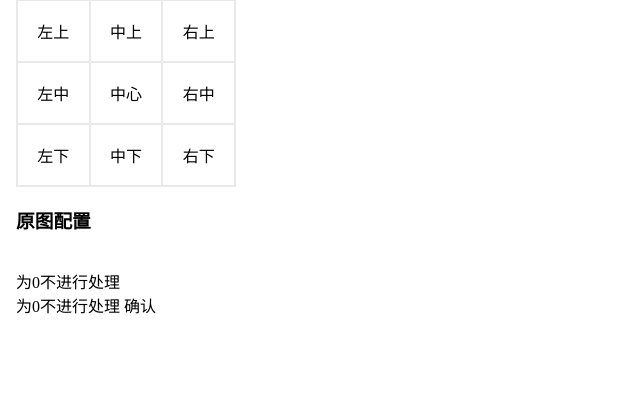
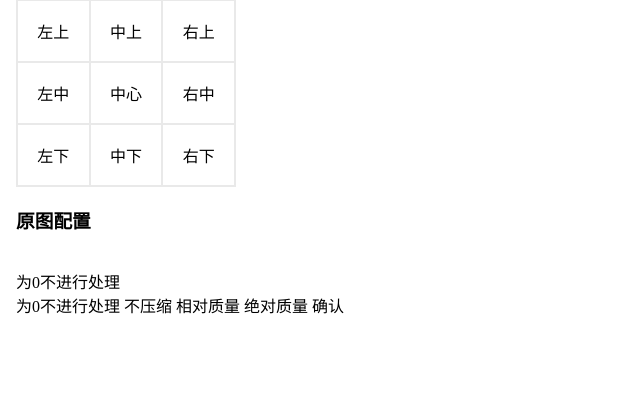
Before and after one commit to ztbcms/ztbcms-AliyunOss, a PHP site: page /Style/styleDetails.php in a window 1280 px wide. Shown: the part 306-712 px from the top of the page, without its empty margins (0-640 px from the left). Run offline with PHP 8.4, Linux system fonts and the light colour scheme.

Commit message:
#new 新增图片质量的压缩功能

```diff
--- a/Install/AliyunOss.sql
+++ b/Install/AliyunOss.sql
@@ -35,6 +35,8 @@
   `is_display` int(1) UNSIGNED NULL DEFAULT NULL,
   `is_delete` int(1) UNSIGNED NULL DEFAULT NULL,
   `listorder` int(20) UNSIGNED NULL DEFAULT NULL,
+  `quality` int(1) UNSIGNED NULL DEFAULT 0 COMMENT '图片质量  0不压缩 1相对质量  2未绝对质量  ',
+  `quality_num` int(3) UNSIGNED NULL DEFAULT 100 COMMENT '质量百分比',
   PRIMARY KEY (`id`) USING BTREE
 ) ENGINE = MyISAM AUTO_INCREMENT = 1 CHARACTER SET = utf8 COLLATE = utf8_general_ci ROW_FORMAT = Dynamic;
 
--- a/Service/SettingService.class.php
+++ b/Service/SettingService.class.php
@@ -50,7 +50,7 @@
 
         $id = $AliyunOssConfModel->getField('id');
         $AliyunOssConfModel->where(['id'=>$id])->save($content);
-        cache('aliyunOssConf','');
+        cache('aliyunOssConf',[]);
         return self::createReturn(true,'','操作成功');
     }
 
--- a/Service/StyleService.class.php
+++ b/Service/StyleService.class.php
@@ -31,7 +31,7 @@
         } else {
             $id = $AliyunOssStyleModel->add($content);
         }
-        session('aliyunOssStyle_'.$id,'');
+        session('aliyunOssStyle_'.$id,[]);
         return self::createReturn(true,[
             'id'=>$id
         ],'操作成功');
--- a/View/Style/styleDetails.php
+++ b/View/Style/styleDetails.php
@@ -85,6 +85,16 @@
                                 <span>为0不进行处理</span>
                             </el-form-item>
 
+                            <el-form-item label="原图质量控制">
+                                <el-radio v-model="form.quality" label="0">不压缩</el-radio>
+                                <el-radio v-model="form.quality" label="1">相对质量</el-radio>
+                                <el-radio v-model="form.quality" label="2">绝对质量</el-radio>
+                            </el-form-item>
+
+                            <el-form-item label="原图质量百分比" v-if="form.quality !== '0'">
+                                <el-input type="number" v-model="form.quality_num"></el-input>
+                            </el-form-item>
+
                             <el-form-item>
                                 <el-button type="primary" @click="onSubmit">确认</el-button>
                             </el-form-item>
@@ -139,7 +149,9 @@
                         pictures_length : '0',
                         pictures_width : '0',
                         title : '',
-                        listorder : '50'
+                        listorder : '50',
+                        quality : 0,
+                        quality_num : 100
                     }
                 },
                 watch: {},
```
Also changed, not shown: Model/AliyunOssStyleModel.class.php (+43 -23 lines), README.md.
